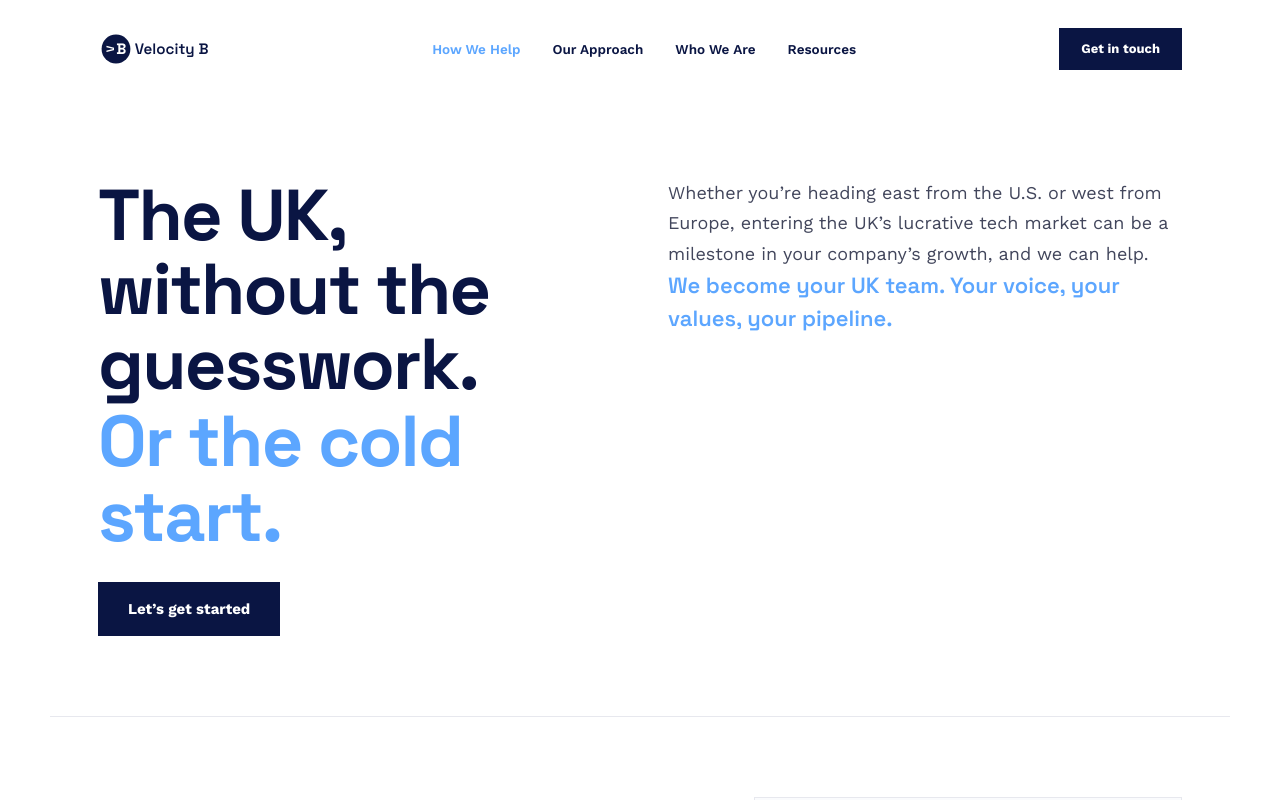
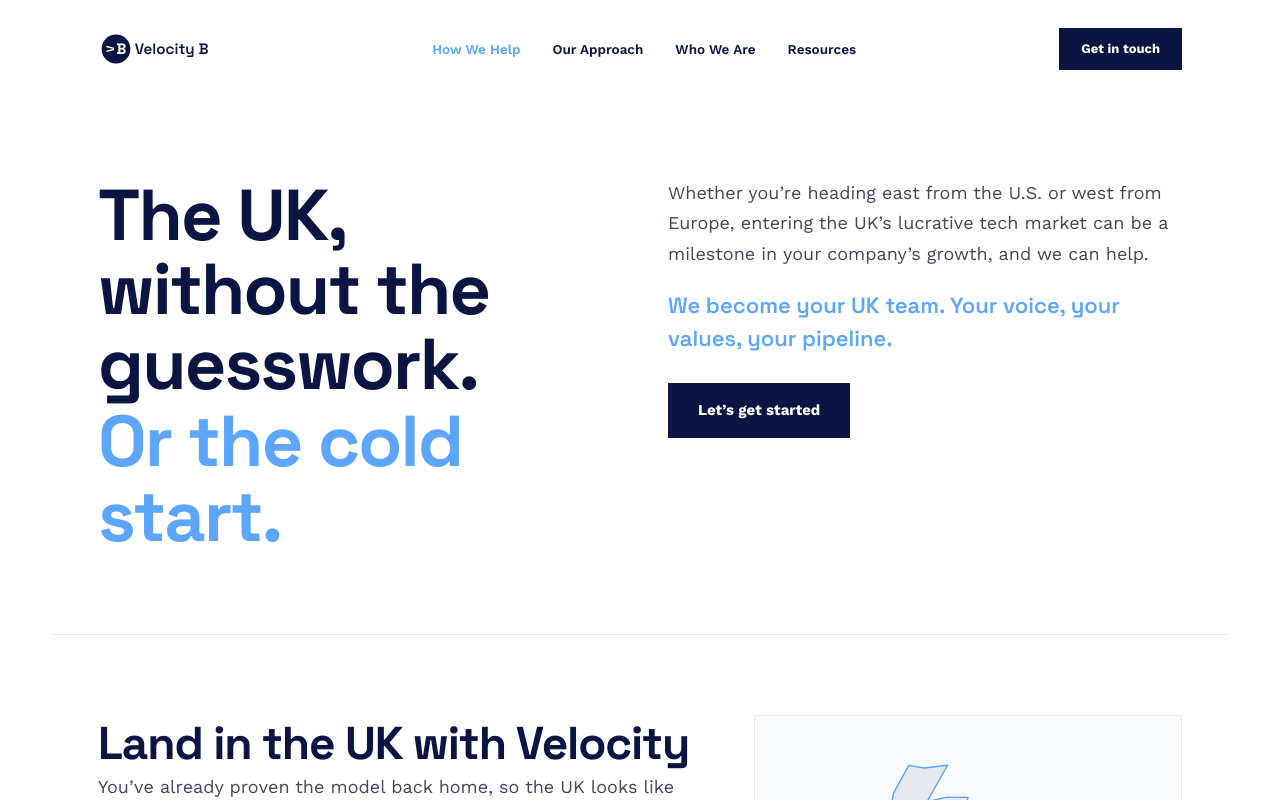
Before and after one commit to vb-iant/velocity-b, a Next.js app: page /uk-expansion in a window 1280 px wide. Shown: the top 800 px of the page. Built offline with nearby package versions, Linux system fonts and the light colour scheme.

Commit message:
UK Expansion hero: move CTA under right column copy, add spacing
- 'Let's get started' button moved from left heading column to
  beneath the right column's copy
- Added mt-5 gap between the intro paragraph and the blue
  'We become your UK team...' line

```diff
--- a/app/uk-expansion/page.tsx
+++ b/app/uk-expansion/page.tsx
@@ -90,9 +90,6 @@ export default function UkExpansionPage() {
             <div className="font-display mt-0.5 text-[36px] font-bold leading-[1.04] tracking-tight text-blue md:text-[72px]">
               Or the cold start.
             </div>
-            <Link href="/contact" className={`${ctaSolid} mt-7`}>
-              Let&rsquo;s get started
-            </Link>
           </div>
           <div>
             <p className="max-w-[600px] text-lg leading-[1.7] text-[#42465c]">
@@ -100,10 +97,12 @@ export default function UkExpansionPage() {
               Europe, entering the UK&rsquo;s lucrative tech market can be a
               milestone in your company&rsquo;s growth, and we can help.
             </p>
-            <div className="font-display mt-0 text-[22px] font-semibold text-blue">
+            <div className="font-display mt-5 text-[22px] font-semibold text-blue">
               We become your UK team. Your voice, your values, your pipeline.
             </div>
-
+            <Link href="/contact" className={`${ctaSolid} mt-7`}>
+              Let&rsquo;s get started
+            </Link>
           </div>
         </div>
       </section>
```
